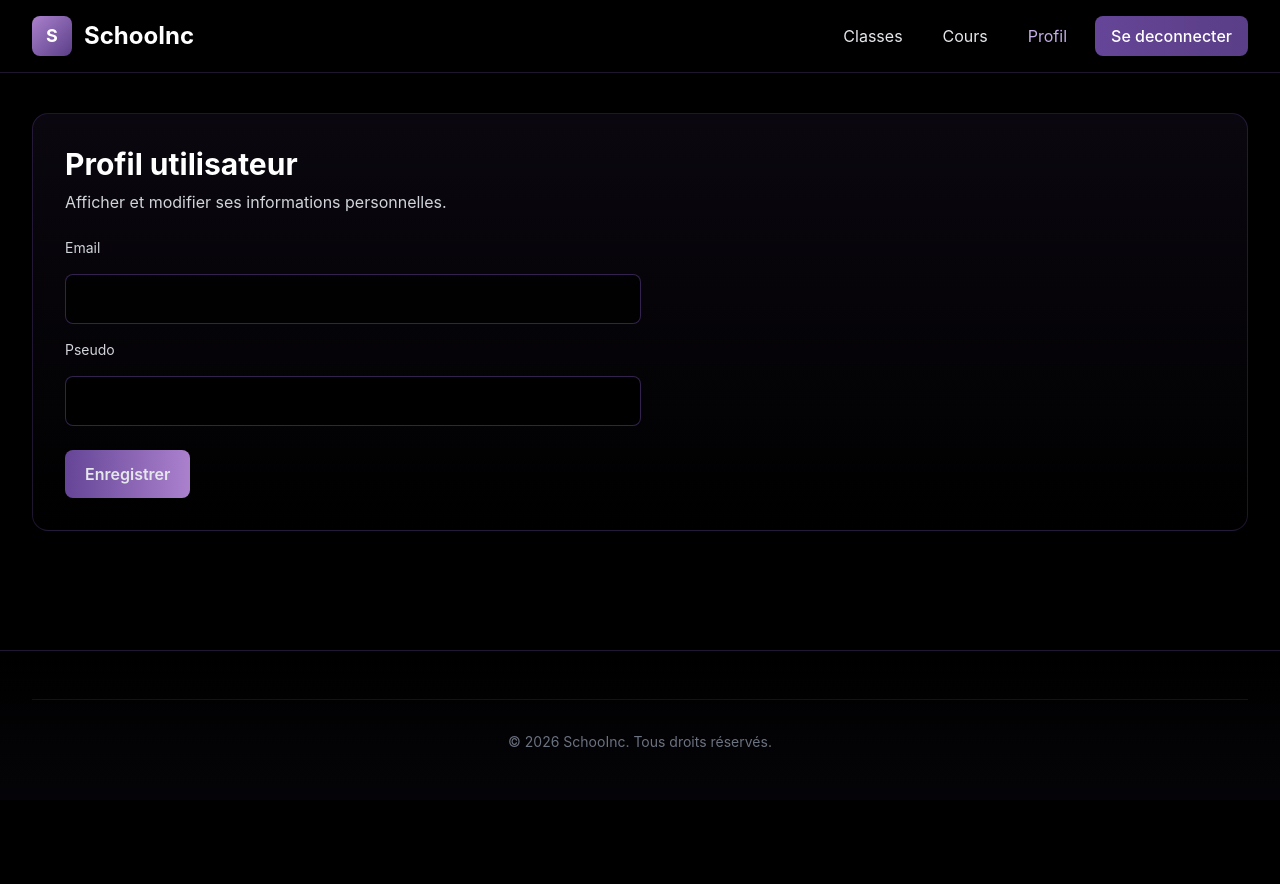
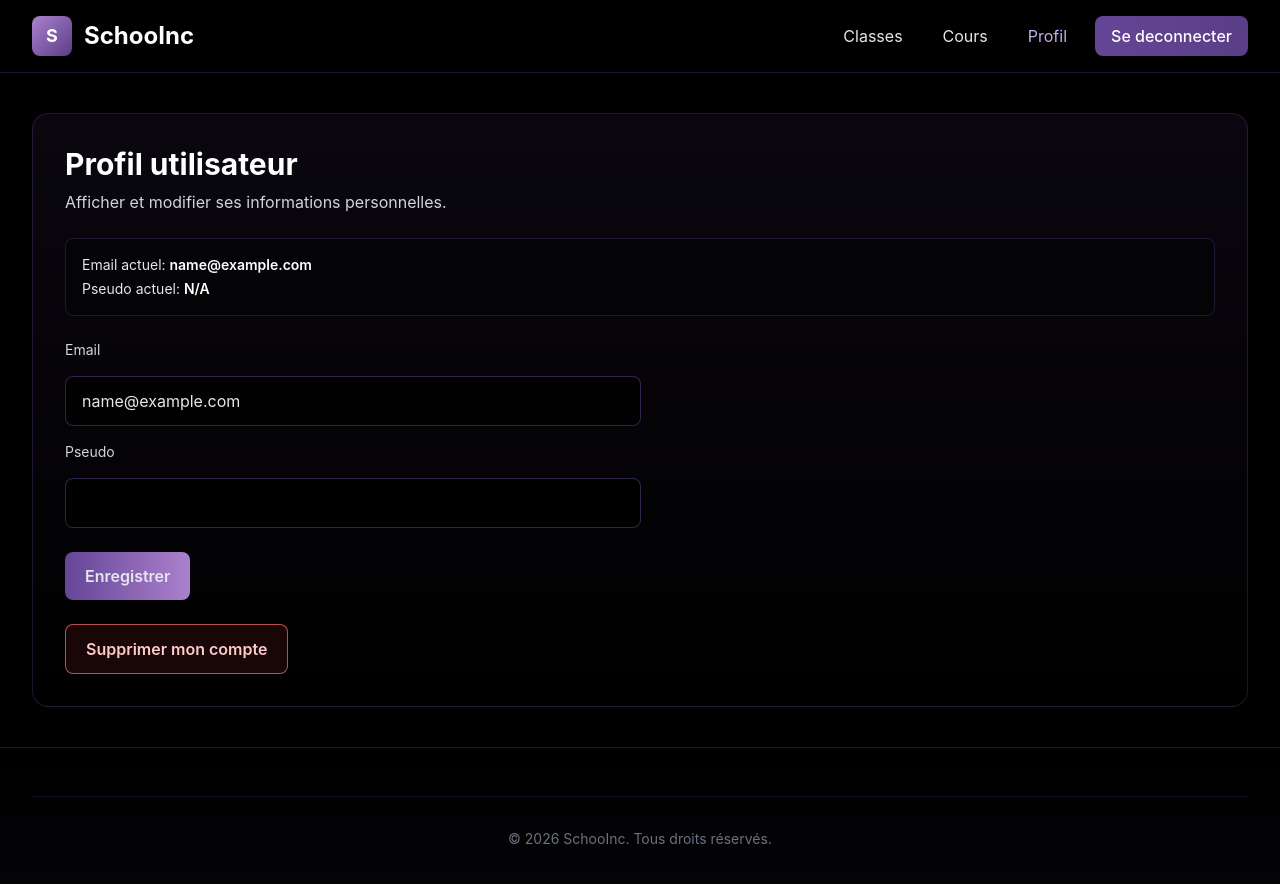
Before and after one commit to claude-boulay/SchooInc, a React (Vite) app in the folder Frontend/: page /profile in a window 1280 px wide. Shown: the top 884 px of the page. Before the commit the page ends 800 px from the top, so only its background shows below. Built offline with nearby package versions, Linux system fonts and the light colour scheme; no server answers; sample sign-in values are in the browser's storage.

Commit message:
front: suppr me & update me

```diff
--- a/Frontend/src/lib/authSession.js
+++ b/Frontend/src/lib/authSession.js
@@ -28,3 +28,18 @@ export function hasRole(role) {
     const user = getAuthUser()
     return user?.role === role
 }
+
+export function updateStoredAuthUser(partialUser) {
+    const currentUser = getAuthUser()
+    if (!currentUser) {
+        return null
+    }
+
+    const updatedUser = {
+        ...currentUser,
+        ...partialUser,
+    }
+
+    localStorage.setItem('schoolinc_user', JSON.stringify(updatedUser))
+    return updatedUser
+}
--- a/Frontend/src/pages/LoginPage.jsx
+++ b/Frontend/src/pages/LoginPage.jsx
@@ -2,6 +2,14 @@ import { Link } from 'react-router-dom'
 import { useState } from 'react'
 import { useNavigate } from 'react-router-dom'
 import { loginUser, saveAuthSession } from '../lib/authApi'
+
+function getDashboardPathByRole(role) {
+    if (role === 'PROFESSOR') {
+        return '/professor/dashboard'
+    }
+
+    return '/student/dashboard'
+}
 
 export default function LoginPage() {
     const navigate = useNavigate()
@@ -18,7 +26,7 @@ export default function LoginPage() {
         try {
             const authPayload = await loginUser({ email, password })
             saveAuthSession(authPayload)
-            navigate('/')
+            navigate(getDashboardPathByRole(authPayload.user.role))
         } catch (submitError) {
             setError(submitError.message)
         } finally {
--- a/Frontend/src/pages/ProfilePage.jsx
+++ b/Frontend/src/pages/ProfilePage.jsx
@@ -1,17 +1,100 @@
 import { useState } from 'react'
+import { useNavigate } from 'react-router-dom'
 import PageSection from '../components/PageSection'
+import { deleteMyAccount, updateMyProfile } from '../lib/authApi'
+import { clearAuthSession, getAuthUser, updateStoredAuthUser } from '../lib/authSession'
 
 export default function ProfilePage() {
-    const [email, setEmail] = useState('')
-    const [pseudo, setPseudo] = useState('')
+    const navigate = useNavigate()
+    const initialUser = getAuthUser()
+    const [email, setEmail] = useState(initialUser?.email || '')
+    const [pseudo, setPseudo] = useState(initialUser?.pseudo || '')
+    const [currentEmail, setCurrentEmail] = useState(initialUser?.email || '')
+    const [currentPseudo, setCurrentPseudo] = useState(initialUser?.pseudo || '')
+    const [error, setError] = useState('')
+    const [success, setSuccess] = useState('')
+    const [isSubmitting, setIsSubmitting] = useState(false)
+    const [isDeleting, setIsDeleting] = useState(false)
+
+    const handleSubmit = async (event) => {
+        event.preventDefault()
+        setError('')
+        setSuccess('')
+        setIsSubmitting(true)
+
+        try {
+            const updatedUser = await updateMyProfile({
+                email: email.trim(),
+                pseudo: pseudo.trim(),
+            })
+
+            updateStoredAuthUser({
+                email: updatedUser.email,
+                pseudo: updatedUser.pseudo,
+            })
+
+            setCurrentEmail(updatedUser.email)
+            setCurrentPseudo(updatedUser.pseudo)
+            setEmail(updatedUser.email)
+            setPseudo(updatedUser.pseudo)
+            setSuccess('Profil mis a jour avec succes.')
+        } catch (submitError) {
+            setError(submitError.message)
+        } finally {
+            setIsSubmitting(false)
+        }
+    }
+
+    const handleDeleteAccount = async () => {
+        const confirmed = window.confirm('Confirmer la suppression de ton compte ? Cette action est irreversible.')
+        if (!confirmed) {
+            return
+        }
+
+        setError('')
+        setSuccess('')
+        setIsDeleting(true)
+
+        try {
+            const deleted = await deleteMyAccount()
+            if (!deleted) {
+                throw new Error('La suppression du compte a echoue.')
+            }
+
+            clearAuthSession()
+            navigate('/login')
+        } catch (deleteError) {
+            setError(deleteError.message)
+        } finally {
+            setIsDeleting(false)
+        }
+    }
 
     return (
         <PageSection title="Profil utilisateur" subtitle="Afficher et modifier ses informations personnelles.">
-            <form className="grid gap-4 md:max-w-xl" onSubmit={(event) => event.preventDefault()}>
+            <div className="mb-6 rounded-lg border border-primary-500/30 bg-black/40 p-4 text-sm text-gray-200">
+                <p>Email actuel: <span className="font-semibold text-white">{currentEmail || 'N/A'}</span></p>
+                <p className="mt-1">Pseudo actuel: <span className="font-semibold text-white">{currentPseudo || 'N/A'}</span></p>
+            </div>
+
+            {error ? (
+                <p className="mb-4 rounded-lg border border-red-400/50 bg-red-500/10 px-3 py-2 text-sm text-red-200">
+                    {error}
+                </p>
+            ) : null}
+
+            {success ? (
+                <p className="mb-4 rounded-lg border border-green-400/40 bg-green-500/10 px-3 py-2 text-sm text-green-200">
+                    {success}
+                </p>
+            ) : null}
+
+            <form className="grid gap-4 md:max-w-xl" onSubmit={handleSubmit}>
                 <label className="text-sm text-gray-300" htmlFor="profile-email">Email</label>
                 <input
                     id="profile-email"
                     type="email"
+                    required
                     value={email}
                     onChange={(event) => setEmail(event.target.value)}
                     className="rounded-lg border border-primary-500/50 bg-black/70 px-4 py-3 outline-none focus:border-primary-400"
@@ -21,6 +104,7 @@ export default function ProfilePage() {
                 <input
                     id="profile-pseudo"
                     type="text"
+                    required
                     value={pseudo}
                     onChange={(event) => setPseudo(event.target.value)}
                     className="rounded-lg border border-primary-500/50 bg-black/70 px-4 py-3 outline-none focus:border-primary-400"
@@ -28,9 +112,19 @@ export default function ProfilePage() {
 
                 <button
                     type="submit"
+                    disabled={isSubmitting || isDeleting || !email.trim() || !pseudo.trim()}
                     className="mt-2 w-fit rounded-lg bg-gradient-to-r from-primary-500 to-primary-400 px-5 py-3 font-semibold"
                 >
-                    Enregistrer
+                    {isSubmitting ? 'Enregistrement...' : 'Enregistrer'}
+                </button>
+
+                <button
+                    type="button"
+                    onClick={handleDeleteAccount}
+                    disabled={isSubmitting || isDeleting}
+                    className="mt-2 w-fit rounded-lg border border-red-400/70 bg-red-500/10 px-5 py-3 font-semibold text-red-200"
+                >
+                    {isDeleting ? 'Suppression...' : 'Supprimer mon compte'}
                 </button>
             </form>
         </PageSection>
```
Also changed, not shown: Frontend/src/lib/authApi.js.
